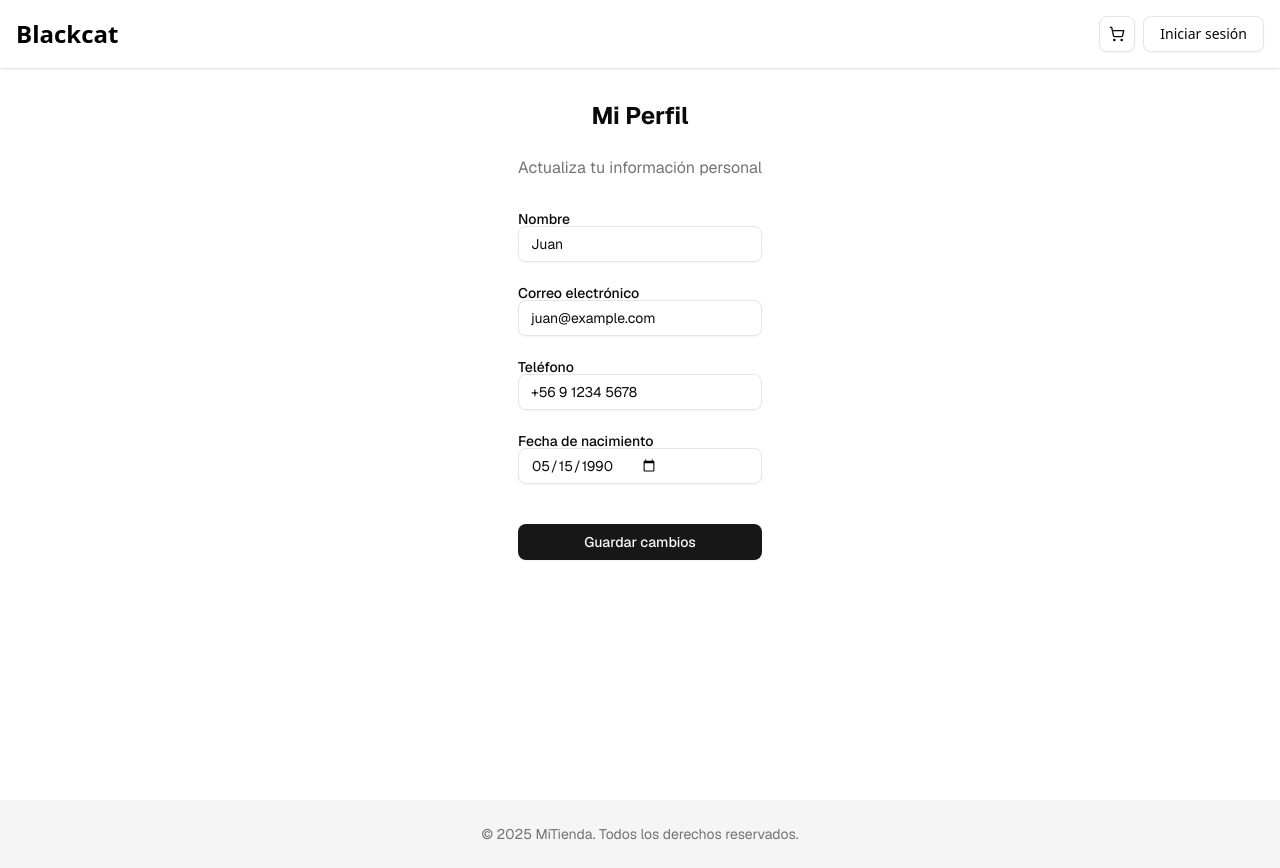
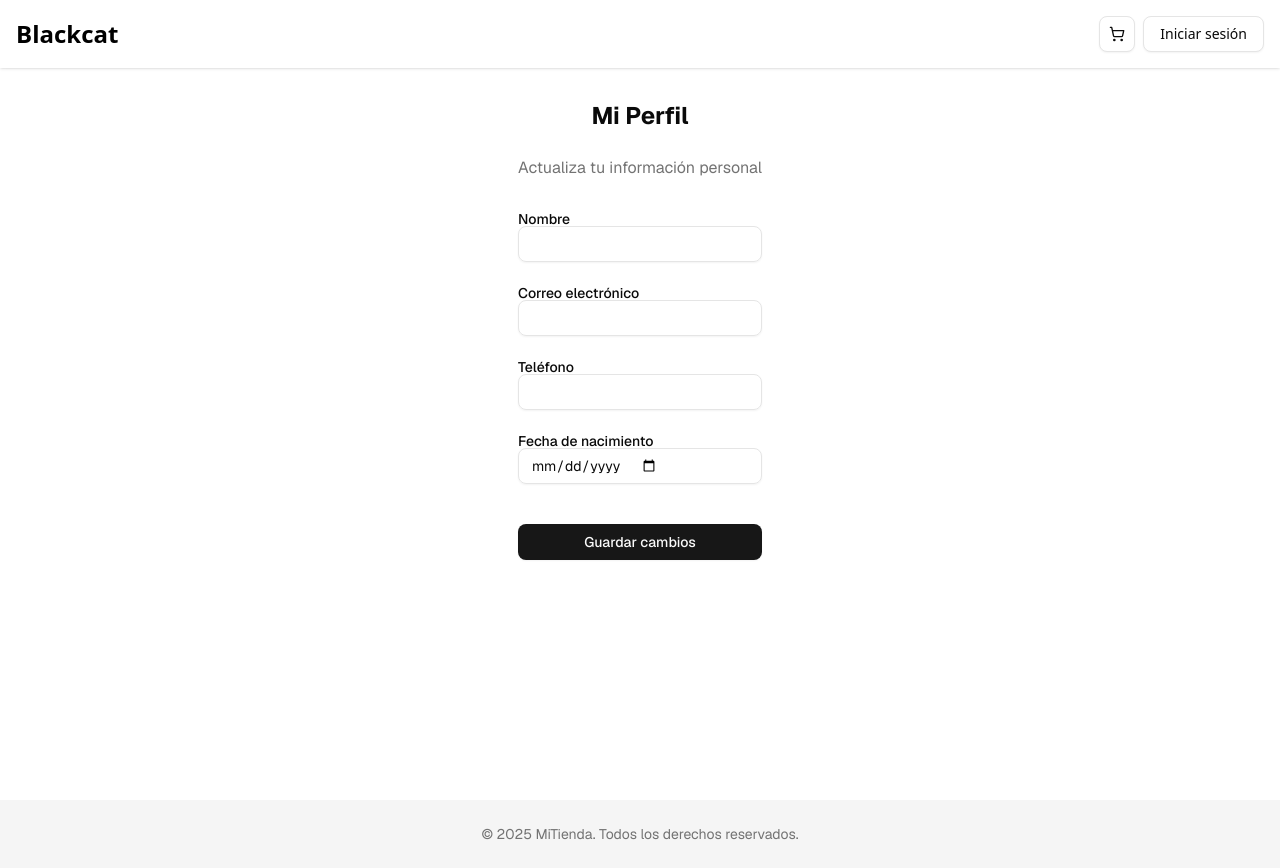
Before and after one commit to VicenteeFigueroa/Taller-2, a Next.js app: page /user in a window 1280 px wide. Built offline with nearby package versions, Linux system fonts and the light colour scheme; no server answers.

Commit message:
feat: implement user data editing

```diff
--- a/package.json
+++ b/package.json
@@ -36,10 +36,10 @@
     "next-themes": "^0.4.6",
     "react": "^19.0.0",
     "react-dom": "^19.0.0",
-    "react-hook-form": "^7.57.0",
+    "react-hook-form": "^7.60.0",
     "sonner": "^2.0.6",
     "tailwind-merge": "^3.3.1",
-    "zod": "^3.25.64"
+    "zod": "^3.25.74"
   },
   "devDependencies": {
     "@eslint/js": "^9.29.0",
--- /dev/null
+++ b/src/clients/userService.ts
@@ -0,0 +1,22 @@
+// clients/userService.ts
+
+import { ApiBackend } from "./axios";
+import { UpdateProfileDto } from "@/interfaces/User";
+
+export const getProfile = async (token: string) => {
+  const response = await ApiBackend.get("/user/profile", {
+    headers: {
+      Authorization: `Bearer ${token}`,
+    },
+  });
+  return response.data.data;
+};
+
+export const updateProfile = async (token: string, data: UpdateProfileDto) => {
+  const response = await ApiBackend.patch("/user/profile", data, {
+    headers: {
+      Authorization: `Bearer ${token}`,
+    },
+  });
+  return response.data;
+};
--- a/src/contexts/auth/AuthContext.tsx
+++ b/src/contexts/auth/AuthContext.tsx
@@ -14,6 +14,7 @@ type AuthContextType = {
   token: string | null;
   login: (user: User, token: string) => void;
   logout: () => void;
+  updateUser: (updated: Partial<User>) => void; // NUEVO
 };
 
 const AuthContext = createContext<AuthContextType>({
@@ -21,6 +22,7 @@ const AuthContext = createContext<AuthContextType>({
   token: null,
   login: () => {},
   logout: () => {},
+  updateUser: () => {},
 });
 
 export const AuthProvider = ({ children }: { children: React.ReactNode }) => {
@@ -36,7 +38,7 @@ export const AuthProvider = ({ children }: { children: React.ReactNode }) => {
         setUser(JSON.parse(storedUser));
         setToken(storedToken);
       } catch (error) {
-        console.error("Error leyendo sesión almacenada", error);
+        // eslint-disable-line @typescript-eslint/no-unused-vars
         setUser(null);
         setToken(null);
       }
@@ -57,8 +59,15 @@ export const AuthProvider = ({ children }: { children: React.ReactNode }) => {
     localStorage.removeItem("token");
   };
 
+  const updateUser = (updated: Partial<User>) => {
+    if (!user) return;
+    const newUser = { ...user, ...updated };
+    setUser(newUser);
+    localStorage.setItem("user", JSON.stringify(newUser));
+  };
+
   return (
-    <AuthContext.Provider value={{ user, token, login, logout }}>
+    <AuthContext.Provider value={{ user, token, login, logout, updateUser }}>
       {children}
     </AuthContext.Provider>
   );
--- a/src/interfaces/User.tsx
+++ b/src/interfaces/User.tsx
@@ -23,3 +23,11 @@ export interface ShippingAddress {
   postalCode?: string;
   userId?: number;
 }
+
+export interface UpdateProfileDto {
+  firtsName?: string;
+  lastName?: string;
+  email?: string;
+  birthDate?: string; // Puede ser Date o string según tu backend
+  phone?: string;
+}
--- a/src/views/clientPage/ClientPage.tsx
+++ b/src/views/clientPage/ClientPage.tsx
@@ -1,51 +1,88 @@
 "use client";
 
-import { useEffect, useState } from "react";
-//import { useRouter } from "next/navigation";
+import { useEffect } from "react";
+import { useForm } from "react-hook-form";
+import { z } from "zod";
+import { zodResolver } from "@hookform/resolvers/zod";
 import { Input } from "@/components/ui/input";
 import { Button } from "@/components/ui/button";
 import { Label } from "@/components/ui/label";
 import { toast } from "sonner";
+import { useAuth } from "@/contexts/auth/AuthContext";
+import { getProfile, updateProfile } from "@/clients/userService";
+
+const profileSchema = z.object({
+  firstName: z.string().nonempty("Nombre es requerido"),
+  email: z.string().email("Correo inválido").nonempty("Correo es requerido"),
+  phone: z.string().optional(),
+  birthDate: z.string().optional(),
+});
+
+type ProfileForm = z.infer<typeof profileSchema>;
 
 export default function ClientPage() {
-  //const router = useRouter();
+  const { token, updateUser } = useAuth();
 
-  const [form, setForm] = useState({
+  const form = useForm<ProfileForm>({
+    resolver: zodResolver(profileSchema),
+    defaultValues: {
       firstName: "",
       email: "",
-    telephone: "",
+      phone: "",
       birthDate: "",
+    },
   });
 
+  const {
+    register,
+    handleSubmit,
+    reset,
+    formState: { errors, isSubmitting },
+  } = form;
+
   useEffect(() => {
-    // Simular datos de usuario
-    const fakeUser = {
-      firstName: "Juan",
-      email: "juan@example.com",
-      telephone: "+56 9 1234 5678",
-      birthDate: "1990-05-15",
+    const fetchProfile = async () => {
+      if (!token) return;
+
+      try {
+        const profile = await getProfile(token);
+        reset({
+          firstName: profile.firtsName || "",
+          email: profile.email || "",
+          phone: profile.thelephone || "", // backend tiene mal escrito "thelephone"
+          birthDate: profile.birthDate || "",
+        });
+      } catch (error) {
+        // eslint-disable-line @typescript-eslint/no-unused-vars
+        toast.error("Error al cargar el perfil");
+      }
     };
 
-    setForm({
-      firstName: fakeUser.firstName,
-      email: fakeUser.email,
-      telephone: fakeUser.telephone,
-      birthDate: fakeUser.birthDate,
+    fetchProfile();
+  }, [token, reset]);
+
+  const onSubmit = async (data: ProfileForm) => {
+    if (!token) return;
+
+    try {
+      await updateProfile(token, {
+        firtsName: data.firstName,
+        email: data.email,
+        phone: data.phone,
+        birthDate: data.birthDate,
       });
-  }, []);
 
-  const handleChange = (e: React.ChangeEvent<HTMLInputElement>) => {
-    setForm({ ...form, [e.target.name]: e.target.value });
-  };
+      updateUser({ firstName: data.firstName });
 
-  const handleSubmit = () => {
-    // Simulación de actualización exitosa
       toast.success("Perfil actualizado", {
         description: "Los datos han sido guardados exitosamente.",
       });
-
-    // Si quieres simular error:
-    // toast.error("Error al actualizar", { description: "Hubo un problema." });
+    } catch (error) {
+      // eslint-disable-line @typescript-eslint/no-unused-vars
+      toast.error("Error al actualizar", {
+        description: "Hubo un problema al guardar los datos.",
+      });
+    }
   };
 
   return (
@@ -56,56 +93,43 @@ export default function ClientPage() {
           Actualiza tu información personal
         </p>
 
-        <div className="space-y-6">
+        <form onSubmit={handleSubmit(onSubmit)} className="space-y-6">
           <div>
             <Label htmlFor="firstName">Nombre</Label>
-            <Input
-              id="firstName"
-              name="firstName"
-              value={form.firstName}
-              onChange={handleChange}
-              placeholder="Tu nombre"
-            />
+            <Input id="firstName" {...register("firstName")} />
+            {errors.firstName && (
+              <p className="text-red-500 text-sm">{errors.firstName.message}</p>
+            )}
           </div>
 
           <div>
             <Label htmlFor="email">Correo electrónico</Label>
-            <Input
-              id="email"
-              name="email"
-              type="email"
-              value={form.email}
-              onChange={handleChange}
-              placeholder="ejemplo@correo.com"
-            />
+            <Input id="email" type="email" {...register("email")} />
+            {errors.email && (
+              <p className="text-red-500 text-sm">{errors.email.message}</p>
+            )}
           </div>
 
           <div>
-            <Label htmlFor="telephone">Teléfono</Label>
-            <Input
-              id="telephone"
-              name="telephone"
-              value={form.telephone}
-              onChange={handleChange}
-              placeholder="+56 9 1234 5678"
-            />
+            <Label htmlFor="phone">Teléfono</Label>
+            <Input id="phone" {...register("phone")} />
+            {errors.phone && (
+              <p className="text-red-500 text-sm">{errors.phone.message}</p>
+            )}
           </div>
 
           <div>
             <Label htmlFor="birthDate">Fecha de nacimiento</Label>
-            <Input
-              id="birthDate"
-              name="birthDate"
-              type="date"
-              value={form.birthDate}
-              onChange={handleChange}
-            />
+            <Input id="birthDate" type="date" {...register("birthDate")} />
+            {errors.birthDate && (
+              <p className="text-red-500 text-sm">{errors.birthDate.message}</p>
+            )}
           </div>
 
-          <Button onClick={handleSubmit} className="w-full mt-4">
-            Guardar cambios
+          <Button type="submit" disabled={isSubmitting} className="w-full mt-4">
+            {isSubmitting ? "Guardando..." : "Guardar cambios"}
           </Button>
-        </div>
+        </form>
       </main>
 
       <footer className="bg-muted py-6 mt-12 text-center text-sm text-muted-foreground">
```
Also changed, not shown: 1 other file (tests, documents, lock files or other folders). Lines whose indentation alone changed are shown as unchanged.
